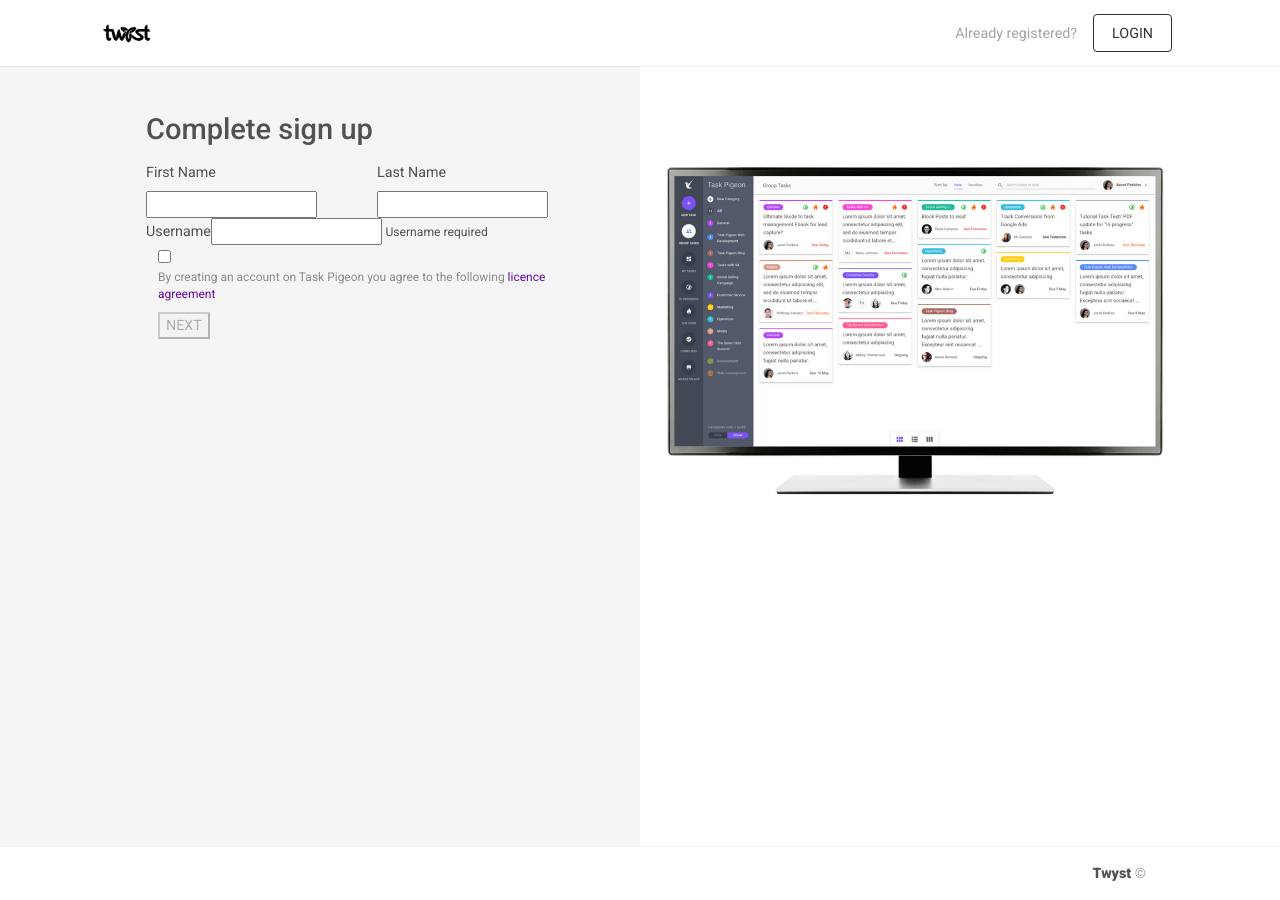
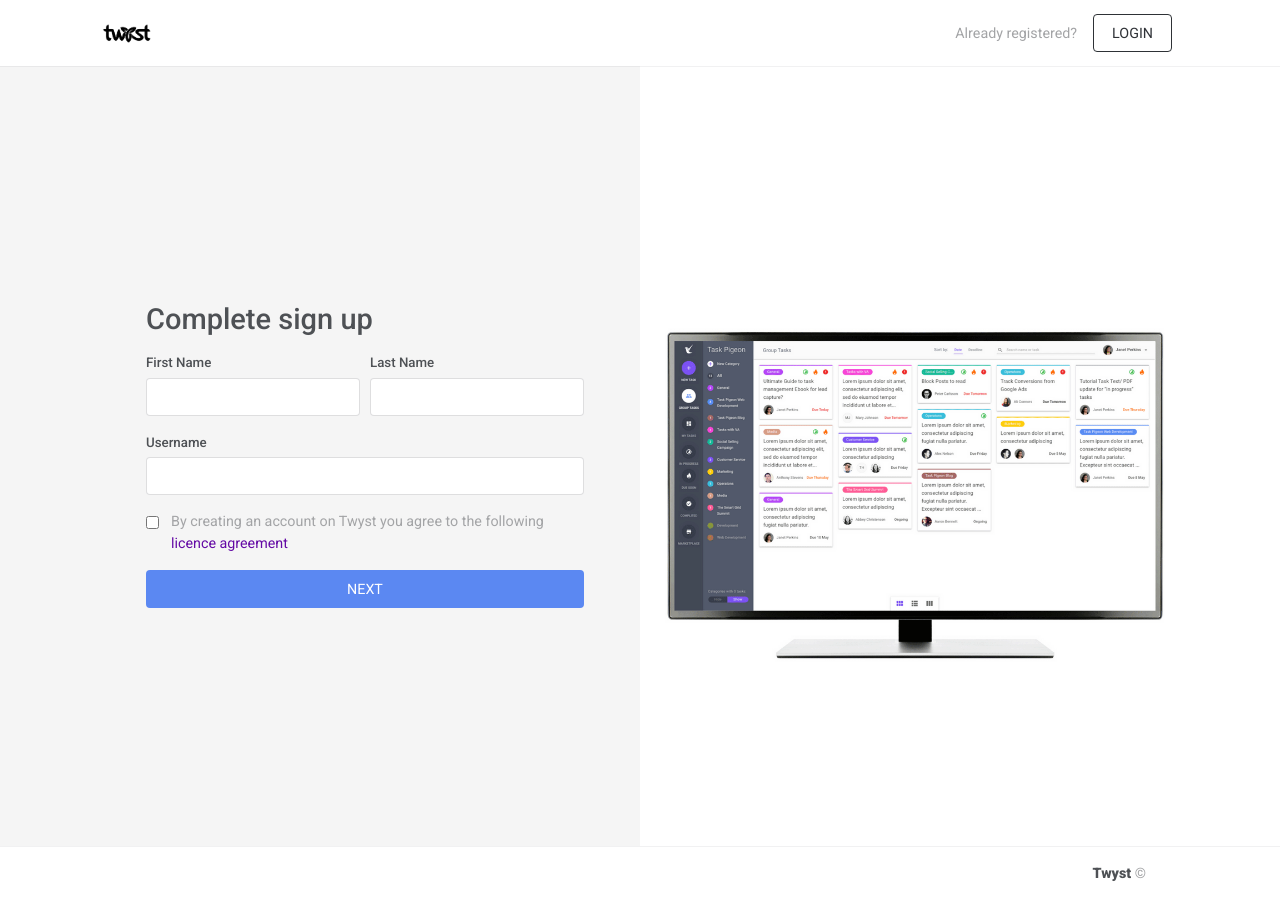
Before and after one commit to rendrap/dashboard-new, a Jekyll site: the page built from sign-in-2.html, in a window 1280 px wide. Built offline with Jekyll 4.4.1, drawn with Linux system fonts in a browser that asks for light colours; nearby versions of some CDN libraries.

Commit message:
sign-in-2 WIP

```diff
--- a/assets/css/custom.scss
+++ b/assets/css/custom.scss
@@ -1471,7 +1471,7 @@
 }
 
 .right-side-white {
-    width: 35%;
+    width: 50%;
     height: 100%;
     top: 0;
     right: 0;
--- a/sign-in-2.html
+++ b/sign-in-2.html
@@ -5,43 +5,45 @@
 ---
 <div class="container flex-grow-1 sign-in">
   <div class="row h-100">
-    <div class="right-side-white d-none d-sm-block">
+    <div class="right-side-white d-none d-md-block">
     </div>
-
-    <div class="col-sm pt-lg-5">
+    <div class="col-md-6 align-self-center">
       <div class="container">
         <div class="col">
           <h2 class="heading">Complete sign up</h2>
         </div>
-        <div class="clearfix"></div>
-        <div class="col s12 l12">
-          <form name="register" novalidate="" class="ng-pristine ng-invalid ng-touched">
-            <div class="row">
-              <div class="col s12 l6"><label for="first_name">First Name</label><input autocomplete="off" class="textfield first-name-textfield ng-untouched ng-pristine ng-invalid" id="first_name" name="first_name" required="" type="text"><span class="first-name-icon"></span>
+        <div class="col">
+          <form name="register" class="">
+            <div class="form-row">
+              <div class="form-group col-12 col-md-6">
+                <label class="form-label" for="first_name">First Name</label>
+                <input autocomplete="off" class="form-control" id="first_name" name="first_name" required="" type="text">
               </div>
-              <div class="col s12 l6"><label for="last_name">Last Name</label><input autocomplete="off" class="textfield last-name-textfield ng-untouched ng-pristine ng-invalid" id="last_name" name="last_name" required="" type="text">
+              <div class="form-group col-12 col-md-6">
+                <label class="form-label" for="last_name">Last Name</label>
+                <input autocomplete="off" class="form-control" id="last_name" name="last_name" required="" type="text">
               </div>
             </div>
-            <div class="row">
-              <div class="col s12">
-                <div class="full"><label class="label" for="username">Username</label><input autocomplete="off" class="textfield username-textfield ng-pristine ng-invalid ng-touched" id="username" name="username" required="" type="text">
-                  <small class="error register-fields-error"> Username required </small></div>
-              </div>
+            <div class="form-group">
+              <label class="form-label" for="username">Username</label>
+              <input autocomplete="off" class="form-control" id="username" name="username" required="" type="text">
             </div>
-            <div class="col s12">
-              <div class="full" style="font-size: 12px;color: rgb(140,140,140);"><input id="licence" name="agreeLicence" required="" type="checkbox" class="ng-untouched ng-pristine ng-valid"><label for="licence">By creating an account on Task Pigeon you agree to the following <a href="https://taskpigeon.co/user-licence-agreement" style="color: rgb(100, 10, 165);" target="_blank">licence agreement</a></label></div>
+            <div class="form-group">
+              <input id="licence" name="agreeLicence" type="checkbox" class="form-check-input ml-0">
+              <label class="custom-control text-muted m-0" for="licence">By creating an account on Twyst you agree to the following
+                <a href="{{ "user-licence-agreement" | relative_url }}" style="color: rgb(100, 10, 165);" target="_blank">licence agreement
+                </a>
+              </label>
             </div>
-            <div class="col s12"><button class="waves-effect waves-light btn-large disabled" type="submit" disabled="">NEXT </button></div>
+            <button type="button" class="btn btn-primary btn-block mt-3">NEXT</button>
           </form>
         </div>
       </div>
     </div>
-
-    <div class="col-sm bg-white pt-lg-5">
+    <div class="col-md-6 bg-white pt-sm-5 align-self-center">
       <div class="center">
         <div class="main-image-container"><img class="mx-auto d-block" src="{{ "assets/img/Task_Pigeon_Three_Dashboard_Overview_New.gif" | relative_url }}"></div>
       </div>
     </div>
-
   </div>
 </div>
```
